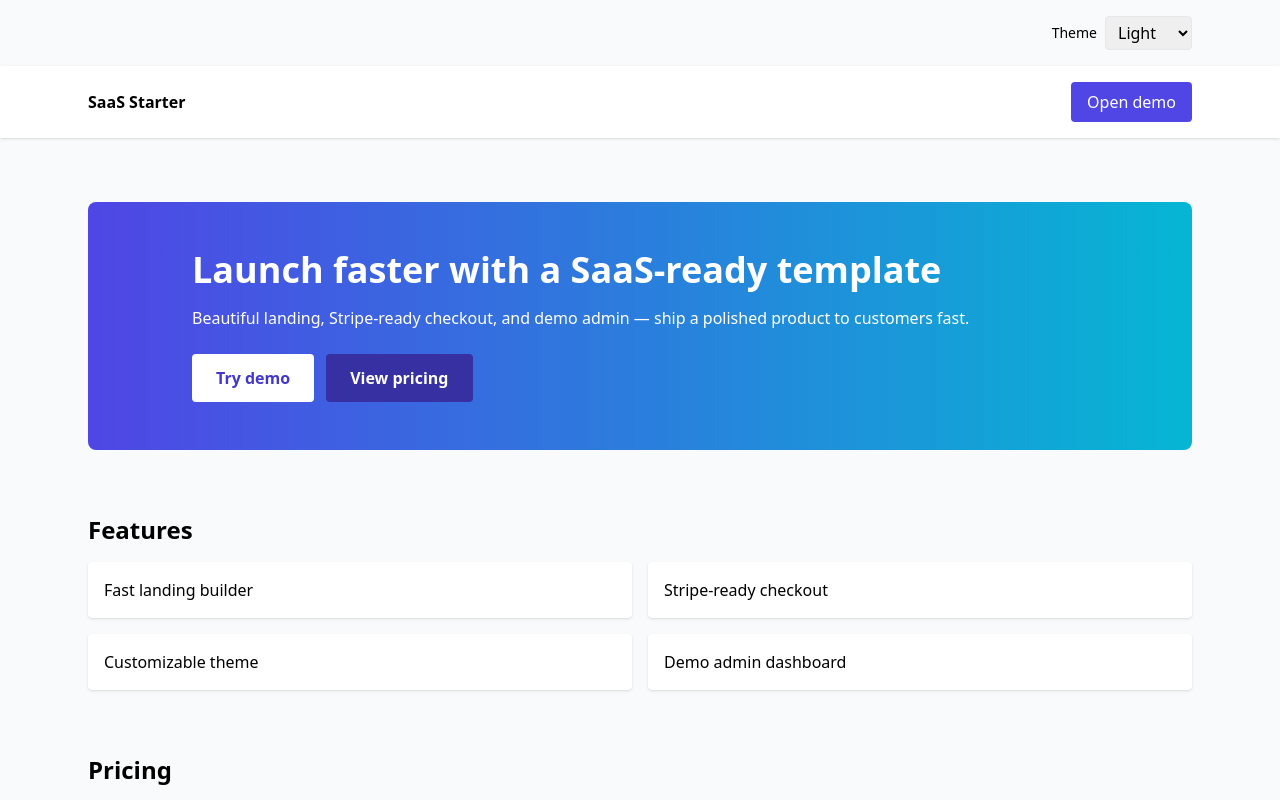
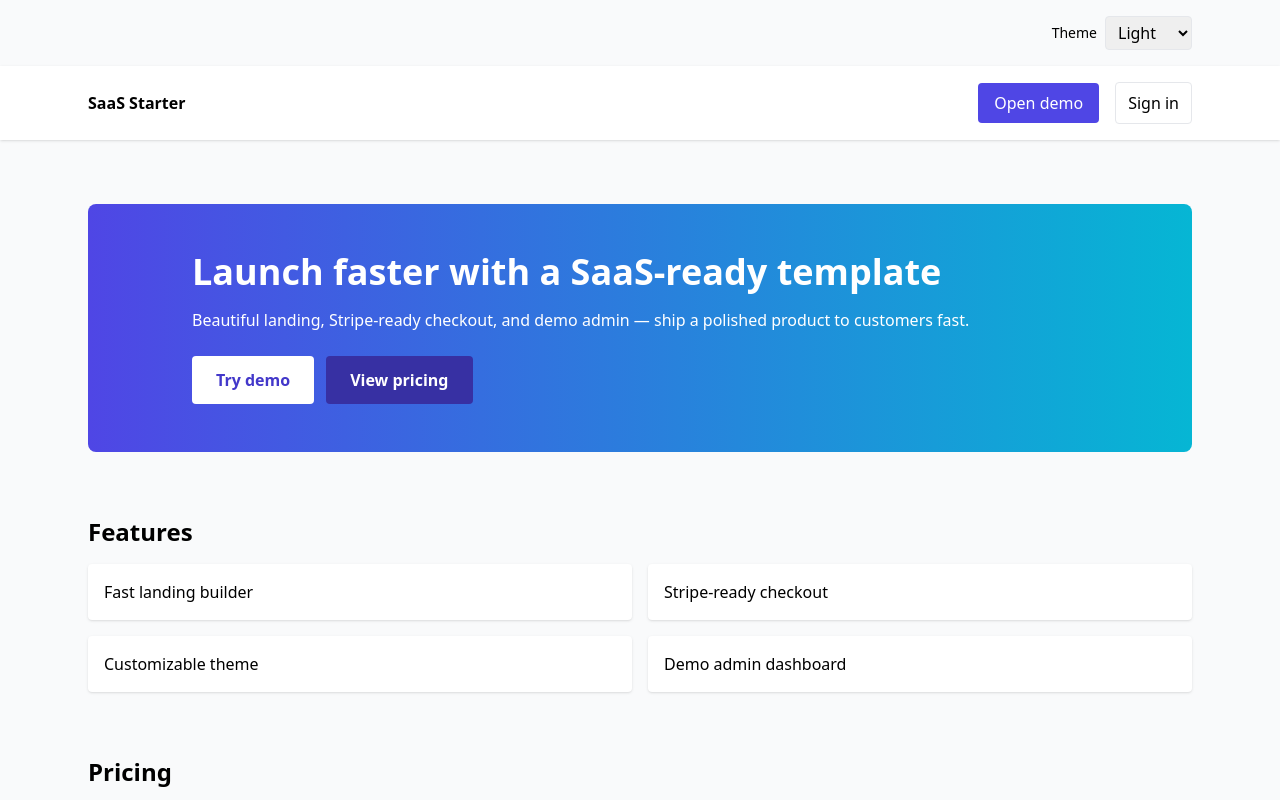
Before and after one commit to Podkoi/saas-starter, a React (Vite) app: page / in a window 1280 px wide. Shown: the top 800 px of the page. Built offline with nearby package versions, Linux system fonts and the light colour scheme.

Commit message:
feat(auth): add simple demo auth (email-only) + UI hooks

```diff
--- a/src/App.jsx
+++ b/src/App.jsx
@@ -2,14 +2,35 @@ import React, { useState, useEffect } from 'react'
 import Landing from './pages/Landing'
 import Dashboard from './pages/Dashboard'
 import ThemeSwitcher from './components/ThemeSwitcher'
+import LoginForm from './components/LoginForm'
 
 export default function App() {
   const [route, setRoute] = useState('landing')
   const [theme, setTheme] = useState('light')
+  const [user, setUser] = useState(null)
+  const [showLogin, setShowLogin] = useState(false)
 
   useEffect(() => {
     document.documentElement.setAttribute('data-theme', theme)
   }, [theme])
+
+  useEffect(() => {
+    try {
+      const raw = localStorage.getItem('saas_user')
+      if (raw) setUser(JSON.parse(raw))
+    } catch (e) {}
+  }, [])
+
+  function handleLogin(u) {
+    setUser(u)
+    localStorage.setItem('saas_user', JSON.stringify(u))
+    setShowLogin(false)
+  }
+
+  function handleLogout() {
+    setUser(null)
+    localStorage.removeItem('saas_user')
+  }
 
   return (
     <div className="min-h-screen bg-gray-50">
@@ -17,9 +38,24 @@ export default function App() {
         <ThemeSwitcher theme={theme} setTheme={setTheme} />
       </div>
       {route === 'landing' ? (
-        <Landing onOpenDashboard={() => setRoute('dashboard')} />
+        <Landing
+          onOpenDashboard={() => setRoute('dashboard')}
+          user={user}
+          onLogin={handleLogin}
+          onLogout={handleLogout}
+          onOpenLogin={() => setShowLogin(true)}
+        />
       ) : (
-        <Dashboard onBack={() => setRoute('landing')} />
+        <Dashboard onBack={() => setRoute('landing')} user={user} onLogout={handleLogout} />
+      )}
+
+      {showLogin && (
+        <div className="fixed inset-0 bg-black/40 flex items-center justify-center">
+          <div className="bg-white p-6 rounded shadow">
+            <h3 className="text-lg font-semibold mb-4">Sign in (demo)</h3>
+            <LoginForm onLogin={handleLogin} onCancel={() => setShowLogin(false)} />
+          </div>
+        </div>
       )}
     </div>
   )
--- /dev/null
+++ b/src/components/LoginForm.jsx
@@ -0,0 +1,27 @@
+import React, { useState } from 'react'
+
+export default function LoginForm({ onLogin, onCancel }) {
+  const [email, setEmail] = useState('')
+
+  function submit(e) {
+    e.preventDefault()
+    if (!email) return
+    onLogin({ email })
+  }
+
+  return (
+    <form onSubmit={submit} className="flex items-center gap-2">
+      <input
+        type="email"
+        value={email}
+        onChange={(e) => setEmail(e.target.value)}
+        placeholder="you@company.com"
+        className="px-3 py-2 border rounded"
+      />
+      <button className="px-3 py-2 bg-indigo-600 text-white rounded" type="submit">Sign in</button>
+      {onCancel && (
+        <button type="button" onClick={onCancel} className="px-3 py-2 border rounded">Cancel</button>
+      )}
+    </form>
+  )
+}
--- a/src/components/Navbar.jsx
+++ b/src/components/Navbar.jsx
@@ -1,12 +1,20 @@
 import React from 'react'
 
-export default function Navbar({ onAction }) {
+export default function Navbar({ onAction, user, onLogout, onOpenLogin }) {
   return (
     <header className="bg-white shadow">
       <div className="max-w-6xl mx-auto px-6 py-4 flex items-center justify-between">
         <div className="font-bold">SaaS Starter</div>
-        <nav className="space-x-4">
+        <nav className="flex items-center gap-4">
           <button onClick={onAction} className="px-4 py-2 bg-indigo-600 text-white rounded">Open demo</button>
+          {user ? (
+            <div className="flex items-center gap-2">
+              <span className="text-sm text-gray-700">{user.email}</span>
+              <button onClick={onLogout} className="px-3 py-2 border rounded">Sign out</button>
+            </div>
+          ) : (
+            <button onClick={onOpenLogin} className="px-3 py-2 border rounded">Sign in</button>
+          )}
         </nav>
       </div>
     </header>
--- a/src/pages/Dashboard.jsx
+++ b/src/pages/Dashboard.jsx
@@ -2,13 +2,19 @@ import React from 'react'
 import CmsEditor from '../components/CmsEditor'
 import CheckoutButton from '../components/CheckoutButton'
 
-export default function Dashboard({ onBack }) {
+export default function Dashboard({ onBack, user, onLogout }) {
   return (
     <div className="min-h-screen">
       <header className="bg-white shadow">
         <div className="max-w-6xl mx-auto px-6 py-4 flex items-center justify-between">
           <div className="font-bold">SaaS Starter — Dashboard</div>
           <div className="flex items-center gap-3">
+            {user ? (
+              <div className="flex items-center gap-3">
+                <span className="text-sm text-gray-700">{user.email}</span>
+                <button onClick={onLogout} className="px-3 py-2 border rounded">Sign out</button>
+              </div>
+            ) : null}
             <CheckoutButton />
             <button onClick={onBack} className="px-4 py-2 bg-indigo-600 text-white rounded">Back</button>
           </div>
--- a/src/pages/Landing.jsx
+++ b/src/pages/Landing.jsx
@@ -3,10 +3,10 @@ import Navbar from '../components/Navbar'
 import Hero from '../components/Hero'
 import Footer from '../components/Footer'
 
-export default function Landing({ onOpenDashboard }) {
+export default function Landing({ onOpenDashboard, user, onLogin, onLogout, onOpenLogin }) {
   return (
     <div>
-      <Navbar onAction={onOpenDashboard} />
+      <Navbar onAction={onOpenDashboard} user={user} onLogout={onLogout} onOpenLogin={onOpenLogin} />
       <main className="py-16 px-6 max-w-6xl mx-auto">
         <Hero onAction={onOpenDashboard} />
         <section className="mt-16">
```
